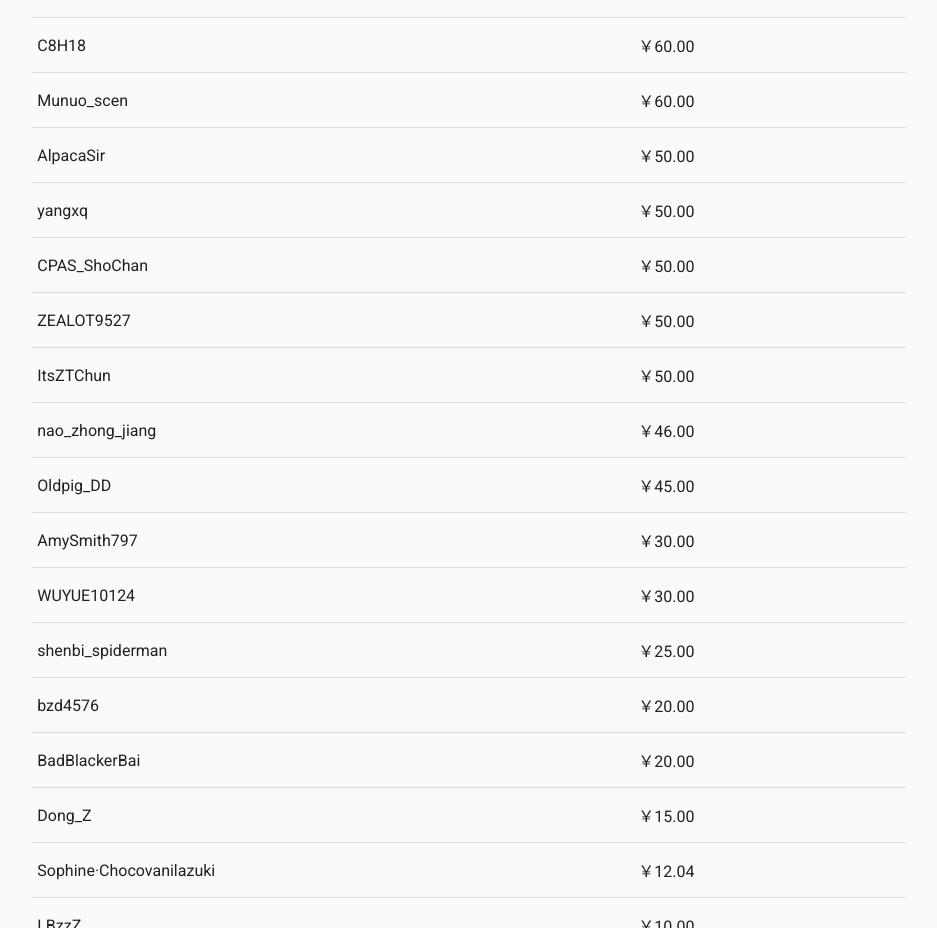
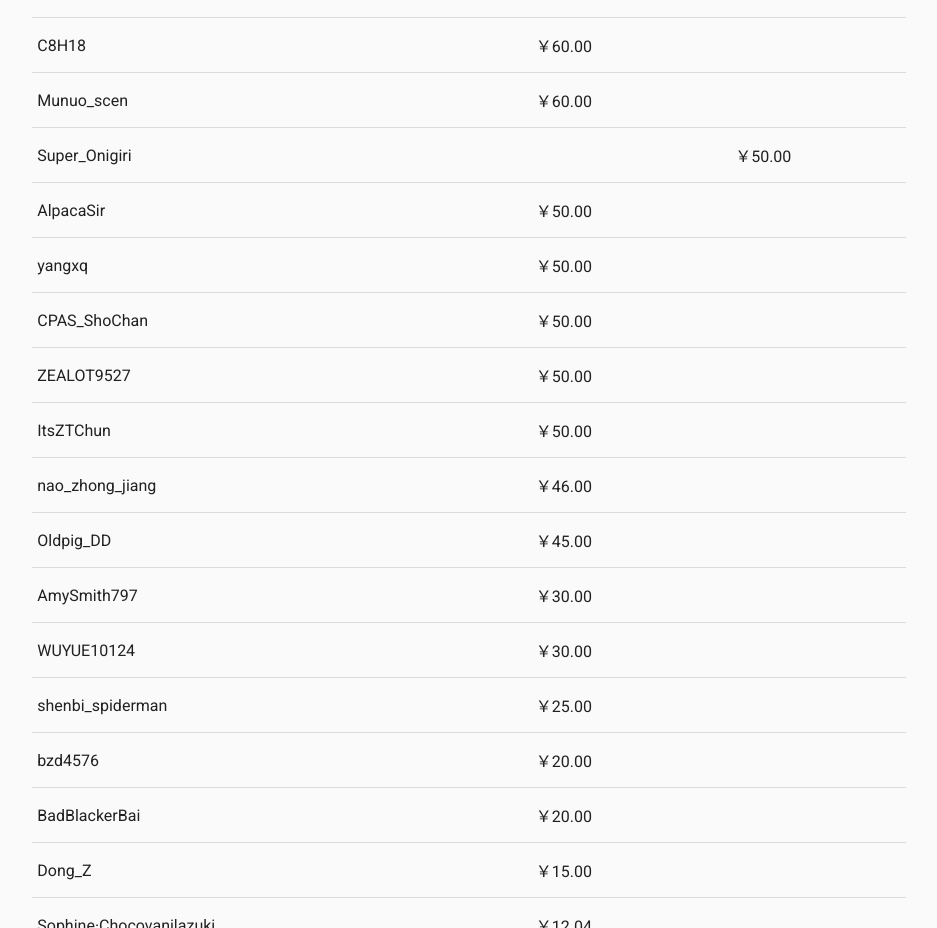
Before and after one commit to Calibur-Pixel/Website, a plain HTML site: page donation/index.html in a window 1280 px wide. Shown: the part 842-1770 px from the top of the page, without its empty margins (171-1108 px from the left). Drawn offline with nearby package versions, Linux system fonts and the light colour scheme; files that its build step writes are made by us from their sources; files whose address does not match are found by name.

Commit message:
Update Donation

```diff
--- a/donation/index.html
+++ b/donation/index.html
@@ -134,6 +134,10 @@
                 <td>Munuo_scen</td>
                 <td>￥60.00</td>
               </tr>
+			  <tr>
+			    <td>Super_Onigiri<td>
+				<td>￥50.00</td>
+			  </tr>
               <tr>
                 <td>AlpacaSir</td>
                 <td>￥50.00</td>
```
